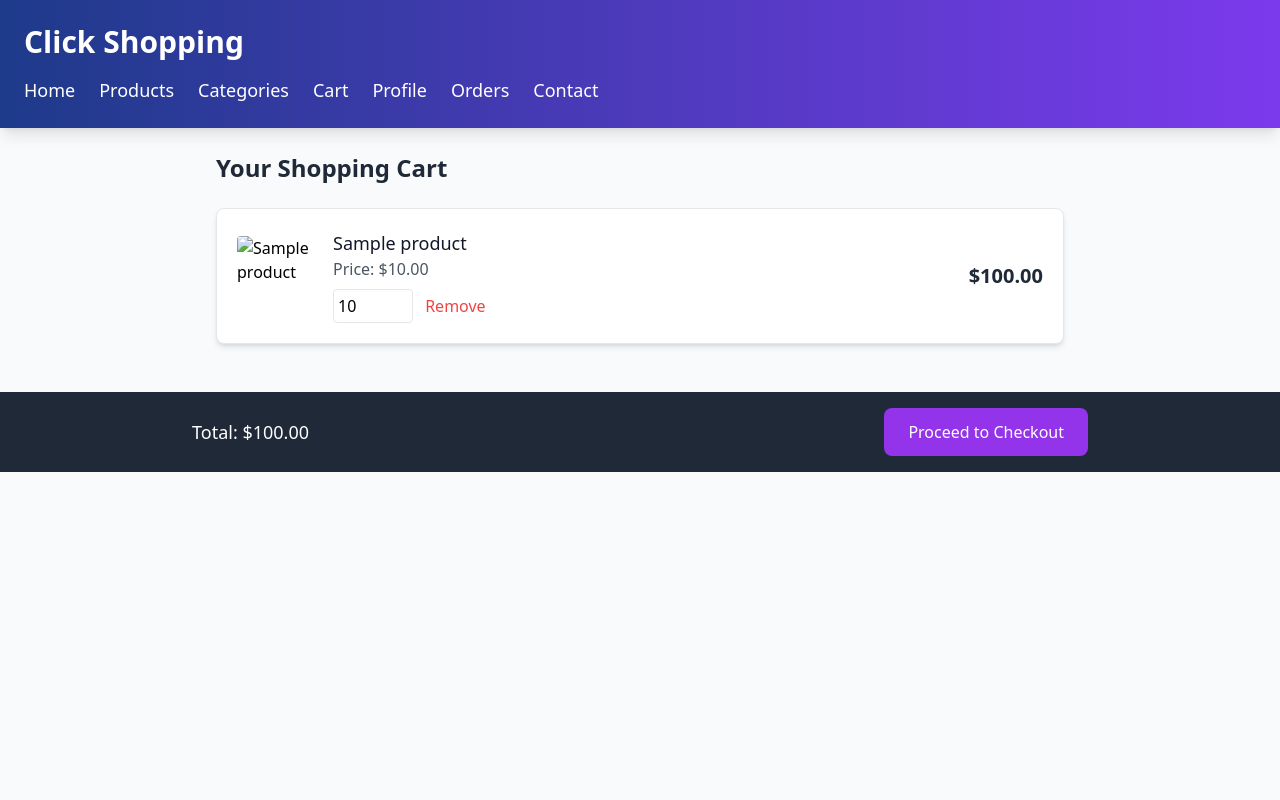
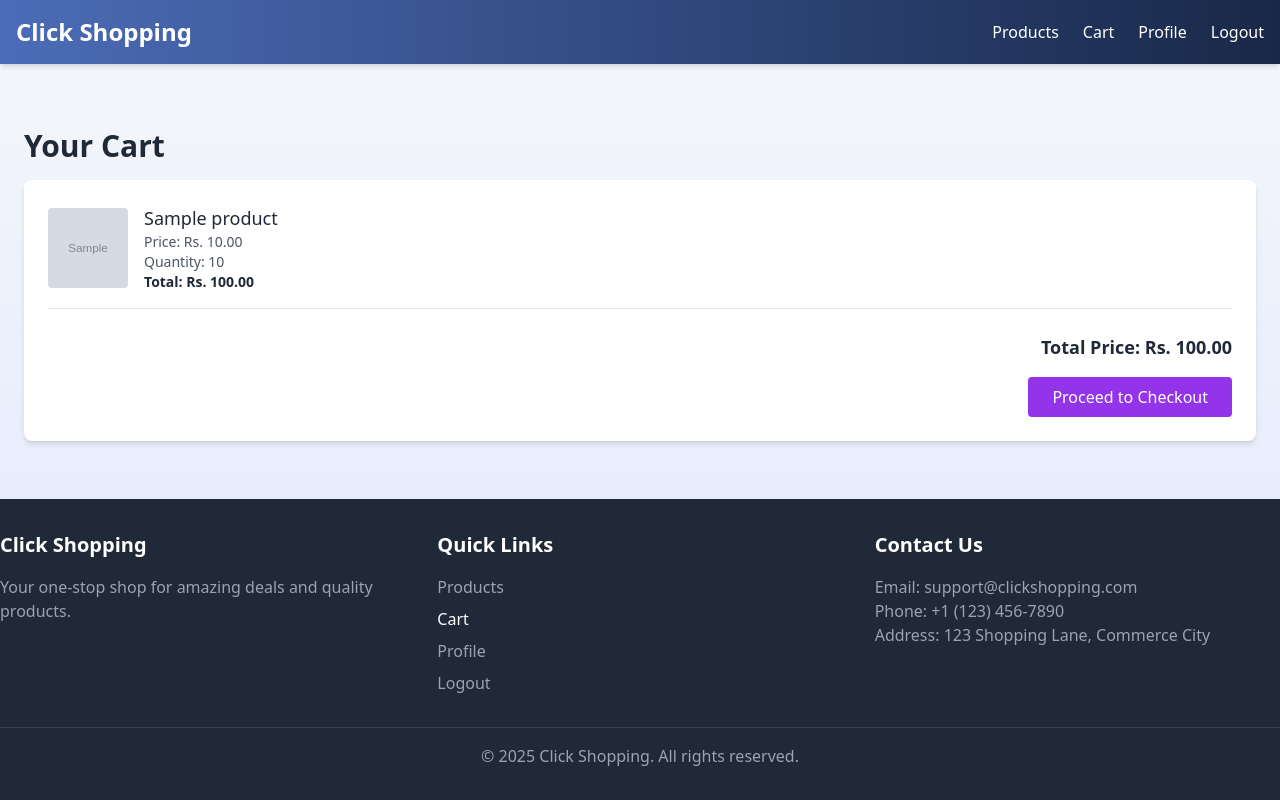
Before and after one commit to Shahrukhkaleem-bot/CS130_DB_Project_Shahrukh-shahzaib-Qamar, a PHP site: page /cart.php in a window 1280 px wide. Run offline with PHP 8.4, Linux system fonts and the light colour scheme; the visitor is signed in with stand-in values (Sample User, id 1); tables that the repository leaves empty hold one stand-in row (values such as "Sample post"); grey boxes marked "Sample" are stand-in pictures; some libraries are stand-ins or nearby versions.

Commit message:
cart.php

```diff
--- a/cart.php
+++ b/cart.php
@@ -1,64 +1,183 @@
 <?php
 session_start();
-$conn = new mysqli('localhost', 'root', '', 'ecommerce_store');
-if ($conn->connect_error) {
-    die("Connection failed: " . $conn->connect_error);
+
+// PDO Database Connection
+$host = 'localhost';
+$dbname = 'ecommerce_store';
+$username = 'root';
+$password = ''; // Update with your MySQL password if set
+
+try {
+    $pdo = new PDO("mysql:host=$host;dbname=$dbname", $username, $password);
+    $pdo->setAttribute(PDO::ATTR_ERRMODE, PDO::ERRMODE_EXCEPTION);
+} catch (PDOException $e) {
+    http_response_code(500);
+    echo json_encode(['error' => 'Database connection failed: ' . $e->getMessage()]);
+    exit;
 }
 
-$user_id = $_SESSION['user_id'] ?? 1; // Fallback for demo
-if ($_SERVER['REQUEST_METHOD'] === 'POST' && isset($_GET['action']) && $_GET['action'] === 'add') {
-    $data = json_decode(file_get_contents('php://input'), true);
-    $product_item_id = (int)$data['product_item_id'];
-    $qty = (int)$data['qty'];
+// Determine the action from raw input or fallback
+$rawInput = file_get_contents('php://input');
+$inputData = json_decode($rawInput, true) ?: [];
+$action = $inputData['action'] ?? $_GET['action'] ?? $_POST['action'] ?? '';
 
-    $result = $conn->query("SELECT id FROM shopping_cart WHERE user_id = $user_id");
-    if ($result->num_rows === 0) {
-        $conn->query("INSERT INTO shopping_cart (user_id) VALUES ($user_id)");
-        $cart_id = $conn->insert_id;
+// Handle API request for adding to cart
+if ($action === 'add') {
+    // Set the content type to JSON for API response
+    header('Content-Type: application/json');
+
+    // Debug: Log the incoming request
+    $requestData = [
+        'GET' => $_GET,
+        'POST' => $_POST,
+        'RAW_INPUT' => $rawInput,
+        'INPUT' => $inputData
+    ];
+    file_put_contents('cart_debug.log', json_encode($requestData, JSON_PRETTY_PRINT) . "\n", FILE_APPEND);
+
+    // Check if user is logged in
+    if (!isset($_SESSION['user_id'])) {
+        http_response_code(401);
+        echo json_encode(['error' => 'Please log in to add items to your cart.']);
+        exit;
+    }
+
+    // Get the request data from JSON body
+    $product_item_id = $inputData['product_item_id'] ?? 0;
+    $product_id = $inputData['product_id'] ?? 0;
+    $qty = $inputData['qty'] ?? 1;
+
+    // Validate input
+    if ($qty <= 0) {
+        http_response_code(400);
+        echo json_encode(['error' => 'Quantity must be greater than 0.']);
+        exit;
+    }
+
+    try {
+        $pdo->beginTransaction();
+
+        // Get or create the user's cart
+        $user_id = $_SESSION['user_id'];
+        $stmt = $pdo->prepare("SELECT id FROM shopping_cart WHERE user_id = ?");
+        $stmt->execute([$user_id]);
+        $cart = $stmt->fetch(PDO::FETCH_ASSOC);
+
+        if (!$cart) {
+            $stmt = $pdo->prepare("INSERT INTO shopping_cart (user_id) VALUES (?)");
+            $stmt->execute([$user_id]);
+            $cart_id = $pdo->lastInsertId();
         } else {
-        $cart = $result->fetch_assoc();
             $cart_id = $cart['id'];
         }
 
-    $conn->query("INSERT INTO shopping_cart_item (cart_id, product_item_id, qty)
-                  VALUES ($cart_id, $product_item_id, $qty)
-                  ON DUPLICATE KEY UPDATE qty = qty + $qty");
-    header('Content-Type: application/json');
-    echo json_encode(['message' => 'Item added to cart', 'qty' => $qty, 'product_item_id' => $product_item_id]);
+        // Handle case where product_item_id is 0 (create a new product_item)
+        if ($product_item_id == 0 && $product_id > 0) {
+            $stmt = $pdo->prepare("SELECT price FROM product WHERE id = ?");
+            $stmt->execute([$product_id]);
+            $product = $stmt->fetch(PDO::FETCH_ASSOC);
+            if (!$product || !$product['price']) {
+                http_response_code(404);
+                echo json_encode(['error' => 'Product not found or no price set.']);
+                $pdo->rollBack();
                 exit;
             }
 
-if ($_SERVER['REQUEST_METHOD'] === 'POST' && isset($_GET['action']) && $_GET['action'] === 'update') {
-    $data = json_decode(file_get_contents('php://input'), true);
-    $product_item_id = (int)$data['product_item_id'];
-    $qty = (int)$data['qty'];
-    $result = $conn->query("SELECT id FROM shopping_cart WHERE user_id = $user_id");
-    $cart_id = $result->fetch_assoc()['id'];
-    if ($qty > 0) {
-        $conn->query("UPDATE shopping_cart_item SET qty = $qty WHERE cart_id = $cart_id AND product_item_id = $product_item_id");
-    } else {
-        $conn->query("DELETE FROM shopping_cart_item WHERE cart_id = $cart_id AND product_item_id = $product_item_id");
+            $stmt = $pdo->prepare("INSERT INTO product_item (product_id, SKU, qty_in_stock, price) VALUES (?, ?, ?, ?)");
+            $sku = 'AUTO-' . $product_id . '-' . time();
+            $stmt->execute([$product_id, $sku, 100, $product['price']]);
+            $product_item_id = $pdo->lastInsertId();
         }
-    header('Content-Type: application/json');
-    echo json_encode(['message' => 'Cart updated', 'qty' => $qty, 'product_item_id' => $product_item_id]);
+
+        // Verify product_item exists
+        $stmt = $pdo->prepare("SELECT qty_in_stock, price FROM product_item WHERE id = ?");
+        $stmt->execute([$product_item_id]);
+        $product_item = $stmt->fetch(PDO::FETCH_ASSOC);
+
+        if (!$product_item) {
+            http_response_code(404);
+            echo json_encode(['error' => 'Product item not found.']);
+            $pdo->rollBack();
             exit;
         }
 
-$result = $conn->query("SELECT p.name AS product_name, sci.qty, pi.price, pi.id AS product_item_id
+        if ($product_item['qty_in_stock'] < $qty) {
+            http_response_code(400);
+            echo json_encode(['error' => 'Insufficient stock available.']);
+            $pdo->rollBack();
+            exit;
+        }
+
+        // Check if the item is already in the cart
+        $stmt = $pdo->prepare("SELECT id, qty FROM shopping_cart_item WHERE cart_id = ? AND product_item_id = ?");
+        $stmt->execute([$cart_id, $product_item_id]);
+        $cart_item = $stmt->fetch(PDO::FETCH_ASSOC);
+
+        if ($cart_item) {
+            $new_qty = $cart_item['qty'] + $qty;
+            if ($new_qty > $product_item['qty_in_stock']) {
+                http_response_code(400);
+                echo json_encode(['error' => 'Total quantity exceeds available stock.']);
+                $pdo->rollBack();
+                exit;
+            }
+            $stmt = $pdo->prepare("UPDATE shopping_cart_item SET qty = ? WHERE id = ?");
+            $stmt->execute([$new_qty, $cart_item['id']]);
+        } else {
+            $stmt = $pdo->prepare("INSERT INTO shopping_cart_item (cart_id, product_item_id, qty) VALUES (?, ?, ?)");
+            $stmt->execute([$cart_id, $product_item_id, $qty]);
+        }
+
+        $pdo->commit();
+        echo json_encode(['message' => 'Item added to cart successfully!']);
+    } catch (PDOException $e) {
+        $pdo->rollBack();
+        http_response_code(500);
+        echo json_encode(['error' => 'Failed to add item to cart: ' . $e->getMessage()]);
+        exit;
+    }
+} else {
+    // Display the cart page (HTML mode)
+    if (!isset($_SESSION['user_id'])) {
+        header('Location: login.php');
+        exit;
+    }
+
+    // Fetch cart items for the logged-in user
+    $user_id = $_SESSION['user_id'];
+    $cart_items = [];
+    $total_price = 0;
+
+    try {
+        // Get the cart ID
+        $stmt = $pdo->prepare("SELECT id FROM shopping_cart WHERE user_id = ?");
+        $stmt->execute([$user_id]);
+        $cart = $stmt->fetch(PDO::FETCH_ASSOC);
+
+        if ($cart) {
+            $cart_id = $cart['id'];
+            // Fetch cart items with product details
+            $stmt = $pdo->prepare("
+                SELECT sci.id, sci.qty, pi.id AS product_item_id, pi.price, p.name, p.image
                 FROM shopping_cart sc
                 JOIN shopping_cart_item sci ON sc.id = sci.cart_id
                 JOIN product_item pi ON sci.product_item_id = pi.id
                 JOIN product p ON pi.product_id = p.id
-                        WHERE sc.user_id = $user_id");
-$cart_items = [];
-$total = 0;
-while ($row = $result->fetch_assoc()) {
-    $row['total'] = $row['price'] * $row['qty'];
-    $cart_items[] = $row;
-    $total += $row['total'];
+                WHERE sc.id = ?
+            ");
+            $stmt->execute([$cart_id]);
+            $cart_items = $stmt->fetchAll(PDO::FETCH_ASSOC);
+
+            // Calculate total price
+            foreach ($cart_items as $item) {
+                $total_price += $item['price'] * $item['qty'];
             }
-$conn->close();
+        }
+    } catch (PDOException $e) {
+        $error_message = "Error fetching cart items: " . $e->getMessage();
+    }
 ?>
+
 <!DOCTYPE html>
 <html lang="en">
 <head>
@@ -67,15 +186,19 @@ $conn->close();
     <title>Click Shopping - Cart</title>
     <script src="https://cdn.tailwindcss.com"></script>
     <style>
+        body {
+            background: linear-gradient(to bottom, #F5F7FA, #E0E7FF);
+            min-height: 100vh;
+            font-family: 'Arial', sans-serif;
+        }
         .gradient-header {
-            background: linear-gradient(to right, #1E3A8A, #7C3AED);
+            background: linear-gradient(90deg, #4B6CB7, #182848);
         }
-        .cart-card {
-            transition: transform 0.3s ease, box-shadow 0.3s ease;
+        .cart-item {
+            transition: transform 0.3s ease;
         }
-        .cart-card:hover {
-            transform: translateY(-5px);
-            box-shadow: 0 10px 15px rgba(0, 0, 0, 0.1);
+        .cart-item:hover {
+            transform: translateY(-2px);
         }
         @keyframes fadeIn {
             from { opacity: 0; }
@@ -84,107 +207,97 @@ $conn->close();
         .fade-in {
             animation: fadeIn 0.5s ease-in;
         }
+        .footer-bg {
+            background-color: #1f2937;
+        }
     </style>
 </head>
-<body class="bg-gray-50 font-sans">
-    <header class="gradient-header text-white p-6 shadow-lg">
-        <h1 class="text-3xl font-bold">Click Shopping</h1>
-        <nav class="mt-4 flex space-x-6 text-lg">
-            <a href="index.php" class="hover:text-blue-200 transition">Home</a>
-            <a href="products.php" class="hover:text-blue-200 transition">Products</a>
-            <a href="categories.php" class="hover:text-blue-200 transition">Categories</a>
-            <a href="cart.php" class="hover:text-blue-200 transition">Cart</a>
-            <a href="profile.php" class="hover:text-blue-200 transition">Profile</a>
-            <a href="order_history.php" class="hover:text-blue-200 transition">Orders</a>
-            <a href="contact.php" class="hover:text-blue-200 transition">Contact</a>
-        </nav>
-    </header>
-
-    <main class="container mx-auto p-6 max-w-4xl">
-        <h2 class="text-2xl font-semibold text-gray-800 mb-6">Your Shopping Cart</h2>
-        <div id="cartItems" class="space-y-6">
-            <?php foreach ($cart_items as $item): ?>
-                <div class="cart-card bg-white p-5 rounded-lg shadow-md flex items-center justify-between border border-gray-200">
-                    <div class="flex items-center space-x-4">
-                        <img src="https://via.placeholder.com/80" alt="<?php echo htmlspecialchars($item['product_name']); ?>" class="w-20 h-20 object-cover rounded">
-                        <div>
-                            <h3 class="text-lg font-medium text-gray-900"><?php echo htmlspecialchars($item['product_name']); ?></h3>
-                            <p class="text-gray-600">Price: $<?php echo number_format($item['price'], 2); ?></p>
-                            <div class="mt-2">
-                                <input type="number" value="<?php echo $item['qty']; ?>" min="0" class="w-20 p-1 border rounded focus:outline-none focus:ring-2 focus:ring-purple-500" onchange="updateQuantity(<?php echo $item['product_item_id']; ?>, this.value)">
-                                <button onclick="removeItem(<?php echo $item['product_item_id']; ?>)" class="ml-2 text-red-500 hover:text-red-700">Remove</button>
+<body class="font-sans flex flex-col">
+    <!-- Navbar -->
+    <nav class="gradient-header text-white p-4 shadow-md">
+        <div class="container mx-auto flex justify-between items-center">
+            <a href="index.php" class="text-2xl font-bold">Click Shopping</a>
+            <button type="button" class="md:hidden text-white focus:outline-none" id="menu-toggle">
+                <svg class="h-6 w-6" fill="none" stroke="currentColor" viewBox="0 0 24 24">
+                    <path stroke-linecap="round" stroke-linejoin="round" stroke-width="2" d="M4 6h16M4 12h16m-7 6h7"></path>
+                </svg>
+            </button>
+            <div class="hidden md:flex space-x-6" id="navbarNav">
+                <a href="products.php" class="hover:text-gray-200">Products</a>
+                <a href="cart.php" class="hover:text-gray-200">Cart</a>
+                <a href="profile.php" class="hover:text-gray-200">Profile</a>
+                <a href="logout.php" class="hover:text-gray-200">Logout</a>
             </div>
         </div>
+    </nav>
+
+    <!-- Main Content -->
+    <div class="container mx-auto mt-10 p-6 fade-in flex-grow">
+        <h2 class="text-3xl font-bold text-gray-800 mb-4">Your Cart</h2>
+        <?php if (isset($error_message)): ?>
+            <p class="text-center text-red-600"><?php echo htmlspecialchars($error_message); ?></p>
+        <?php elseif (empty($cart_items)): ?>
+            <p class="text-center text-gray-600">Your cart is empty. <a href="products.php" class="text-blue-600 hover:underline">Add some products</a>.</p>
+        <?php else: ?>
+            <div class="bg-white p-6 rounded-lg shadow-md">
+                <div class="grid grid-cols-1 gap-4">
+                    <?php foreach ($cart_items as $item): ?>
+                        <div class="cart-item flex items-center border-b pb-4">
+                            <img src="<?php echo htmlspecialchars($item['image'] ?: 'https://via.placeholder.com/80'); ?>" alt="<?php echo htmlspecialchars($item['name']); ?>" class="w-20 h-20 object-cover rounded mr-4">
+                            <div class="flex-grow">
+                                <h3 class="text-lg font-medium text-gray-800"><?php echo htmlspecialchars($item['name']); ?></h3>
+                                <p class="text-sm text-gray-600">Price: Rs. <?php echo number_format($item['price'], 2); ?></p>
+                                <p class="text-sm text-gray-600">Quantity: <?php echo $item['qty']; ?></p>
+                                <p class="text-sm font-bold text-gray-800">Total: Rs. <?php echo number_format($item['price'] * $item['qty'], 2); ?></p>
                             </div>
-                    <p class="text-xl font-bold text-gray-800" id="total-<?php echo $item['product_item_id']; ?>">
-                        $<?php echo number_format($item['total'], 2); ?>
-                    </p>
                         </div>
                     <?php endforeach; ?>
-            <?php if (empty($cart_items)): ?>
-                <p class="text-center text-gray-500 text-lg">Your cart is empty. <a href="index.php" class="text-blue-600 hover:underline">Continue shopping</a></p>
+                </div>
+                <div class="mt-6 text-right">
+                    <p class="text-lg font-bold text-gray-800">Total Price: Rs. <?php echo number_format($total_price, 2); ?></p>
+                    <a href="checkout.php" class="inline-block bg-purple-600 text-white px-6 py-2 rounded mt-4 hover:bg-purple-700 transition">Proceed to Checkout</a>
+                </div>
+            </div>
         <?php endif; ?>
     </div>
-    </main>
 
-    <footer class="bg-gray-800 text-white p-4 mt-6 sticky bottom-0">
-        <div class="container mx-auto max-w-4xl flex justify-between items-center">
-            <p class="text-lg">Total: $<span id="totalPrice"><?php echo number_format($total, 2); ?></span></p>
-            <a href="checkout.php" class="bg-purple-600 hover:bg-purple-700 text-white px-6 py-3 rounded-lg transition duration-300">Proceed to Checkout</a>
+    <!-- Footer -->
+    <footer class="footer-bg text-white py-8 mt-auto">
+        <div class="container mx-auto grid grid-cols-1 md:grid-cols-3 gap-8">
+            <div>
+                <h3 class="text-xl font-bold mb-4">Click Shopping</h3>
+                <p class="text-gray-400">Your one-stop shop for amazing deals and quality products.</p>
+            </div>
+            <div>
+                <h3 class="text-xl font-bold mb-4">Quick Links</h3>
+                <ul class="space-y-2">
+                    <li><a href="products.php" class="text-gray-400 hover:text-white transition duration-300">Products</a></li>
+                    <li><a href="cart.php" class="hover:text-gray-200">Cart</a></li>
+                    <li><a href="profile.php" class="text-gray-400 hover:text-white transition duration-300">Profile</a></li>
+                    <li><a href="logout.php" class="text-gray-400 hover:text-white transition duration-300">Logout</a></li>
+                </ul>
+            </div>
+            <div>
+                <h3 class="text-xl font-bold mb-4">Contact Us</h3>
+                <p class="text-gray-400">Email: support@clickshopping.com</p>
+                <p class="text-gray-400">Phone: +1 (123) 456-7890</p>
+                <p class="text-gray-400">Address: 123 Shopping Lane, Commerce City</p>
+            </div>
+        </div>
+        <div class="container mx-auto mt-8 border-t border-gray-700 pt-4 text-center">
+            <p class="text-gray-400">© <?php echo date('Y'); ?> Click Shopping. All rights reserved.</p>
         </div>
     </footer>
 
     <script>
-        function updateQuantity(itemId, qty) {
-            qty = parseInt(qty);
-            if (qty < 0) qty = 0;
-            fetch('cart.php?action=update', {
-                method: 'POST',
-                headers: { 'Content-Type': 'application/json' },
-                body: JSON.stringify({ product_item_id: itemId, qty: qty })
-            })
-            .then(response => response.json())
-            .then(data => {
-                const totalElement = document.getElementById(`total-${itemId}`);
-                const price = <?php echo json_encode(array_column($cart_items, 'price')); ?>[<?php echo json_encode(array_column($cart_items, 'product_item_id')); ?>.indexOf(itemId)];
-                totalElement.textContent = `$${Number((price * qty).toFixed(2))}`;
-                updateTotalPrice();
-                alert(data.message);
-                document.getElementById('cartItems').classList.add('fade-in');
-                setTimeout(() => document.getElementById('cartItems').classList.remove('fade-in'), 500);
-            })
-            .catch(error => console.error('Error:', error));
-        }
-
-        function removeItem(itemId) {
-            if (confirm('Are you sure you want to remove this item?')) {
-                fetch('cart.php?action=update', {
-                    method: 'POST',
-                    headers: { 'Content-Type': 'application/json' },
-                    body: JSON.stringify({ product_item_id: itemId, qty: 0 })
-                })
-                .then(response => response.json())
-                .then(data => {
-                    const item = document.querySelector(`[onchange="updateQuantity(${itemId}, this.value)"]`).closest('.cart-card');
-                    item.style.opacity = '0';
-                    setTimeout(() => item.remove(), 300);
-                    updateTotalPrice();
-                    alert(data.message);
-                })
-                .catch(error => console.error('Error:', error));
-            }
-        }
-
-        function updateTotalPrice() {
-            let total = 0;
-            document.querySelectorAll('[id^="total-"]').forEach(element => {
-                total += Number(element.textContent.replace('$', ''));
+        // Mobile menu toggle
+        document.getElementById('menu-toggle').addEventListener('click', function() {
+            const navbar = document.getElementById('navbarNav');
+            navbar.classList.toggle('hidden');
         });
-            document.getElementById('totalPrice').textContent = total.toFixed(2);
-        }
-
-        // Initialize total price update on page load
-        window.onload = updateTotalPrice;
     </script>
 </body>
 </html>
+<?php
+}
+?>
```
Lines whose indentation alone changed are shown as unchanged.
